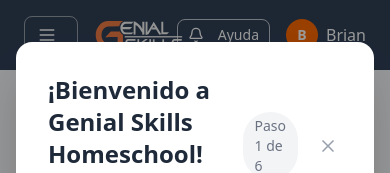
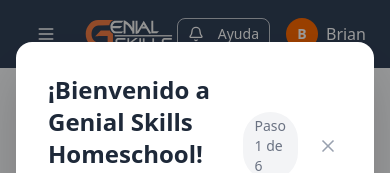
Before and after one commit to yobu740/Dashboard-HS-GS, a React (Vite) app: page / in a window 390 px wide. Shown: the top 173 px of the page. Built offline with nearby package versions, Linux system fonts and the light colour scheme.

Commit message:
icon menu

```diff
--- a/src/App.jsx
+++ b/src/App.jsx
@@ -1177,13 +1177,18 @@
         <div className="flex items-center space-x-4">
         {/* Botón MENÚ - SOLO móvil */}
         <button
-          className="md:hidden inline-flex items-center gap-2 px-3 py-2 border border-white/50 rounded-md"
-          onClick={() => setDrawerOpen(true)}
-          aria-label="Abrir menú"
-        >
-          <Menu className="w-5 h-5" />
-          <span className="text-sm"></span>
-        </button>
+  className="md:hidden inline-flex items-center gap-2 px-3 py-2 rounded-md
+             bg-transparent text-white
+             border-0 outline-none
+             focus:outline-none focus:ring-0 focus-visible:outline-none focus-visible:ring-0
+             active:outline-none"
+  onClick={() => setDrawerOpen(true)}
+  aria-label="Abrir menú"
+  style={{ WebkitTapHighlightColor: 'transparent' }}  // quita highlight azul en móvil
+>
+  <Menu className="w-5 h-5" />
+</button>
+
 
           <img src={logo} alt="Genial Skills" className="h-8" />
         </div>
```
